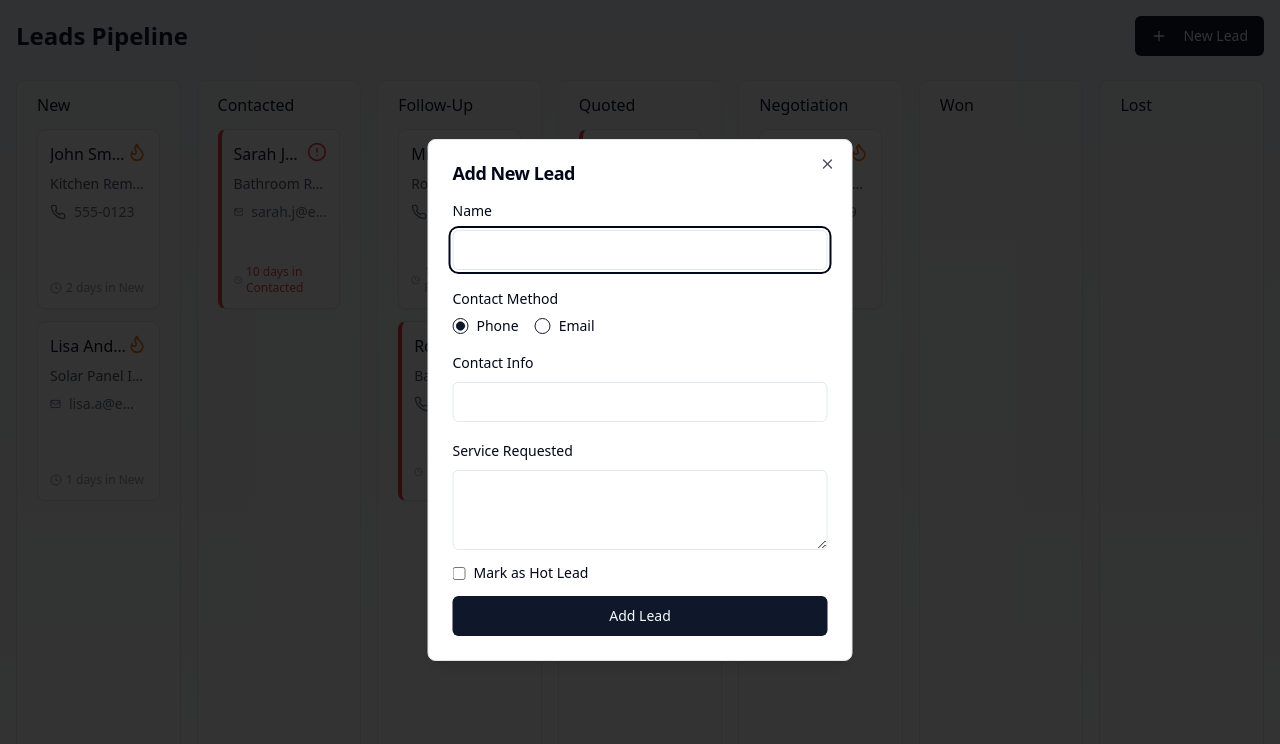
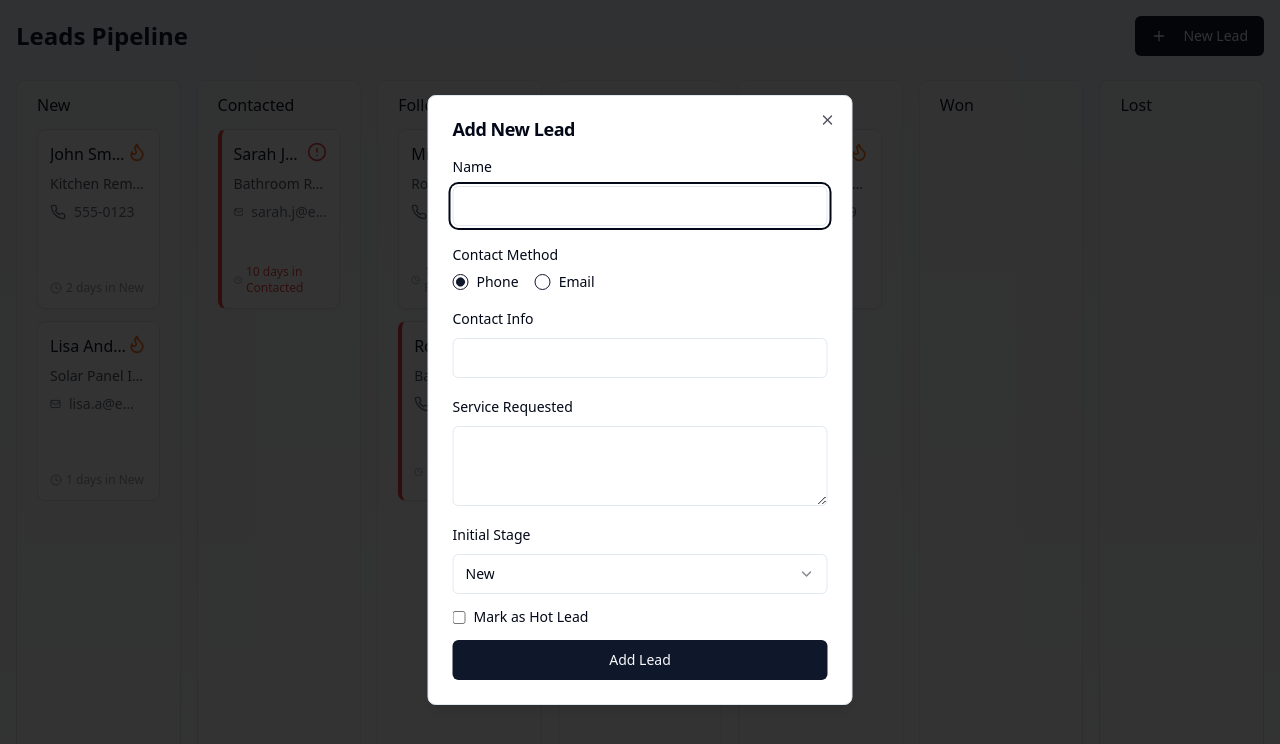
Before and after one commit to LeviJohnson-Jobber/leadflow, a React (Vite) app: page / in a window 1280 px wide. Both pictures are taken after a click on the button "New Lead". Shown: the top 744 px of the page. Built offline with nearby package versions, Linux system fonts and the light colour scheme.

Commit message:
Add stage selection for new leads
Implement a dropdown field in the NewLeadDialog component to allow users to select the stage for a new lead, defaulting to "New". This enhances the lead creation process by providing stage selection at the time of adding a lead.
[skip gpt_engineer]

```diff
--- a/src/components/NewLeadDialog.tsx
+++ b/src/components/NewLeadDialog.tsx
@@ -7,6 +7,7 @@ import { RadioGroup, RadioGroupItem } from "@/components/ui/radio-group";
 import { Textarea } from "@/components/ui/textarea";
 import { Plus } from "lucide-react";
 import { Lead } from "./LeadCard";
+import { Select, SelectContent, SelectItem, SelectTrigger, SelectValue } from "@/components/ui/select";
 
 interface NewLeadDialogProps {
   onLeadCreate: (lead: Omit<Lead, "id" | "createdAt" | "stageEnteredAt">) => void;
@@ -19,6 +20,7 @@ export function NewLeadDialog({ onLeadCreate }: NewLeadDialogProps) {
   const [contactInfo, setContactInfo] = useState("");
   const [service, setService] = useState("");
   const [isHot, setIsHot] = useState(false);
+  const [stage, setStage] = useState("New");
 
   const handleSubmit = (e: React.FormEvent) => {
     e.preventDefault();
@@ -28,13 +30,14 @@ export function NewLeadDialog({ onLeadCreate }: NewLeadDialogProps) {
       contactInfo,
       service,
       isHot,
-      stage: "New",
+      stage,
     });
     setOpen(false);
     setName("");
     setContactInfo("");
     setService("");
     setIsHot(false);
+    setStage("New");
   };
 
   return (
@@ -99,6 +102,24 @@ export function NewLeadDialog({ onLeadCreate }: NewLeadDialogProps) {
             />
           </div>
 
+          <div className="space-y-2">
+            <Label htmlFor="stage">Initial Stage</Label>
+            <Select value={stage} onValueChange={setStage}>
+              <SelectTrigger>
+                <SelectValue placeholder="Select stage" />
+              </SelectTrigger>
+              <SelectContent>
+                <SelectItem value="New">New</SelectItem>
+                <SelectItem value="Contacted">Contacted</SelectItem>
+                <SelectItem value="Follow-Up">Follow-Up</SelectItem>
+                <SelectItem value="Quoted">Quoted</SelectItem>
+                <SelectItem value="Negotiation">Negotiation</SelectItem>
+                <SelectItem value="Won">Won</SelectItem>
+                <SelectItem value="Lost">Lost</SelectItem>
+              </SelectContent>
+            </Select>
+          </div>
+
           <div className="flex items-center space-x-2">
             <input
               type="checkbox"
```
